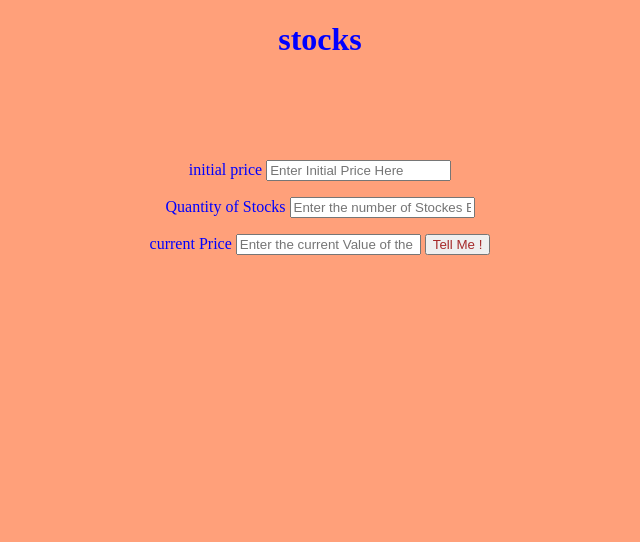
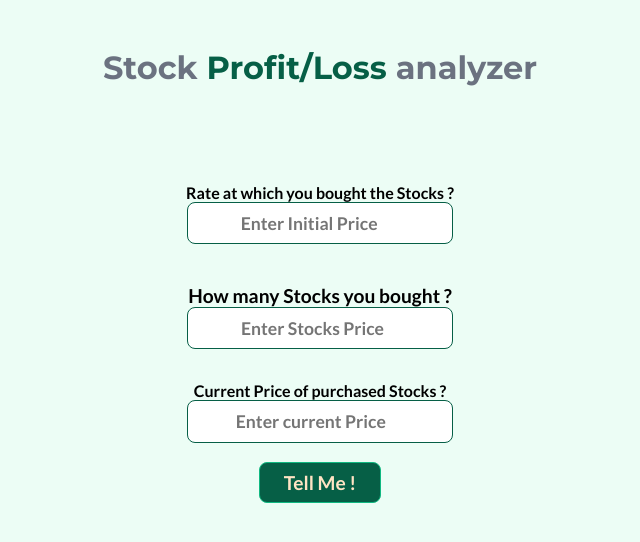
Before and after one commit to tanishk15sharma/PROFIT-LOSS-APP, a plain HTML site: page index.html in a window 1280 px wide. Shown: the whole page, without its empty margins (320-960 px from the left). Drawn offline with Linux system fonts and the light colour scheme.

Commit message:
css-added

```diff
--- a/app.js
+++ b/app.js
@@ -1,45 +1,41 @@
-var  initialPrice = document.querySelector("#initial-price")
+var initialPrice = document.querySelector("#initial-price")
 var stocksQuantity = document.querySelector("#stocks-quantity")
 var currentPrice = document.querySelector("#current-price")
 var submitBtn = document.querySelector("#submit-btn")
 var outputBox = document.querySelector("#output-box")
 
-submitBtn.addEventListener("click",submitHandler)
+submitBtn.addEventListener("click", checkHandler)
 
-function submitHandler() {
+function checkHandler() {
     var ip = initialPrice.value
     var qty = stocksQuantity.value
     var curr = currentPrice.value
 
-    calculateProfitAndLoss(ip,qty,curr)
+    calculateProfitAndLoss(ip, qty, curr)
 }
 
 
 
-function calculateProfitAndLoss(initial,quantity,current)
+function calculateProfitAndLoss(initial, quantity, current)
 
 {
-    if(initial > current ) {
-        var loss = (initial-current) * quantity
-        var lossPercentage = (loss/initial) * 100;
+    if (initial > current) {
+        var loss = (initial - current) * quantity
+        var lossPercentage = (loss / initial) * 100;
 
-        showOutput("oops! its a loss ");
+        showOutput(`oops it's loss ${loss} ! The loss percentage is ${lossPercentage}  `);
 
 
-
-
+    } else if (current > initial) {
+        var profit = (current - initial) * quantity
+        var profitPercentage = (profit / initial) * 100;
+        showOutput(`wow it's profit ${profit} ! The profit percentage is ${profitPercentage}  `);
+    } else {
+        showOutput("no gain , no change ");
     }
-else if (current > initial ) {
-    var profit = (current -initial ) * quantity
-    var profitPercentage = (profit/initial )*100;
-    showOutput("wow ! its profit  ");
-}
-else {
-    showOutput("no gain , no change ");
-}
 }
 
-function showOutput(message ) {
+function showOutput(message) {
 
     outputBox.innerHTML = message
 }
--- a/index.html
+++ b/index.html
@@ -1,38 +1,36 @@
 <!DOCTYPE html>
 <html lang="en">
+
 <head>
     <meta charset="UTF-8">
     <meta http-equiv="X-UA-Compatible" content="IE=edge">
     <meta name="viewport" content="width=device-width, initial-scale=1.0">
     <title>profit/loss finder </title>
 
-    <link rel="stylesheet" type="text/css" href="style.css"  />
+    <link rel="stylesheet" type="text/css" href="style.css" />
 </head>
+
 <body>
-    <h1>stocks </h1>
+    <h1>Stock <span class="span"> Profit/Loss</span> analyzer </h1>
 
 
     <main>
-        <lable for ="initial-price">
-            initial price <input type="text"
-            id = "initial-price"
-            placeholder="Enter Initial Price Here "/>
+        <lable for="initial-price">
+            Rate at which you bought the Stocks ?<input type="number" id="initial-price"
+                placeholder="Enter Initial Price  " />
 
 
-        </lable >
+        </lable>
 
-        <label for = "stocks-quantity">
-            Quantity of Stocks <input type="text"
-            id = "stocks-quantity"
-            placeholder="Enter the number of Stockes Brought by you."/>
+        <label for="stocks-quantity">
+            How many Stocks you bought ? <input type="number" id="stocks-quantity" placeholder="Enter Stocks Price" />
 
 
 
         </label>
         <lable for="current-price">
-            current Price <input type="text"
-            id = "current-price"
-            placeholder="Enter the current Value of the Stocks"/>
+            Current Price of purchased Stocks ? <input type="number" id="current-price"
+                placeholder="Enter current Price " />
 
 
         </lable>
@@ -58,4 +56,5 @@
 
 
 </body>
+
 </html>
--- a/style.css
+++ b/style.css
@@ -1,20 +1,66 @@
-#submit-btn {
-    color: brown;
+@import url("https://fonts.googleapis.com/css2?family=Lato:wght@400;700&display=swap");
+@import url("https://fonts.googleapis.com/css2?family=Montserrat:wght@400;700&display=swap");
+
+body {
+    font-family: Lato;
+    font-weight: bold;
+    background-color:
+        #ECFDF5;
+    text-align: center;
+
 }
-body {
-    color: blue;
+
+.span {
+    color: #065F46;
+}
+
+
+
+h1 {
+    font-family: Montserrat;
+    margin-bottom: 6rem;
+    margin-top: 3rem;
+    color:
+
+        #6B7280;
+}
+
+
+label {
+    font-size: 1.2rem;
+    display: block;
+    margin: 0.5rem auto 0;
+    padding: 2rem;
+}
+
+input {
+    font-family: Lato;
+    font-size: 1.1rem;
+    font-weight: bold;
     text-align: center;
-    background-color: lightsalmon;
-}
-main {
-    padding: 5rem;
-}
-label {
+    border: 1px solid #065F46;
+    border-radius: 0.5rem;
     display: block;
-    padding: 1rem;
+    margin: 0 auto;
+    width: 14rem;
+    padding: 0.6rem 1.25rem;
 }
 
 #submit-btn {
+    font-family: Lato;
+    font-size: 1.2rem;
+    font-weight: bold;
+    cursor: pointer;
+    background-color:
+        #065F46;
+    border: 1px solid #10B981;
+    border-radius: 0.5rem;
+    padding: 0.5rem 1.5rem;
+    margin: 1.2rem auto;
+    color: bisque;
+}
 
-    text-align: center;
+#output-box {
+    font-size: x-large;
+    margin-top: 1rem;
 }
```
